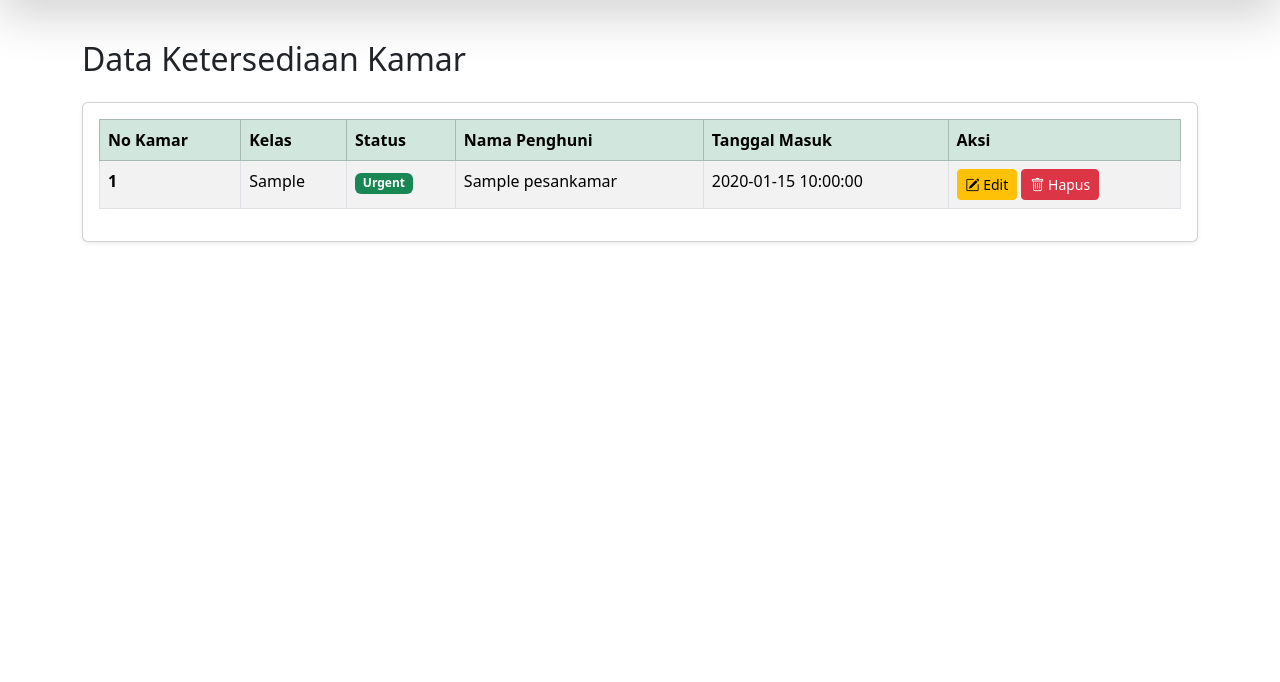
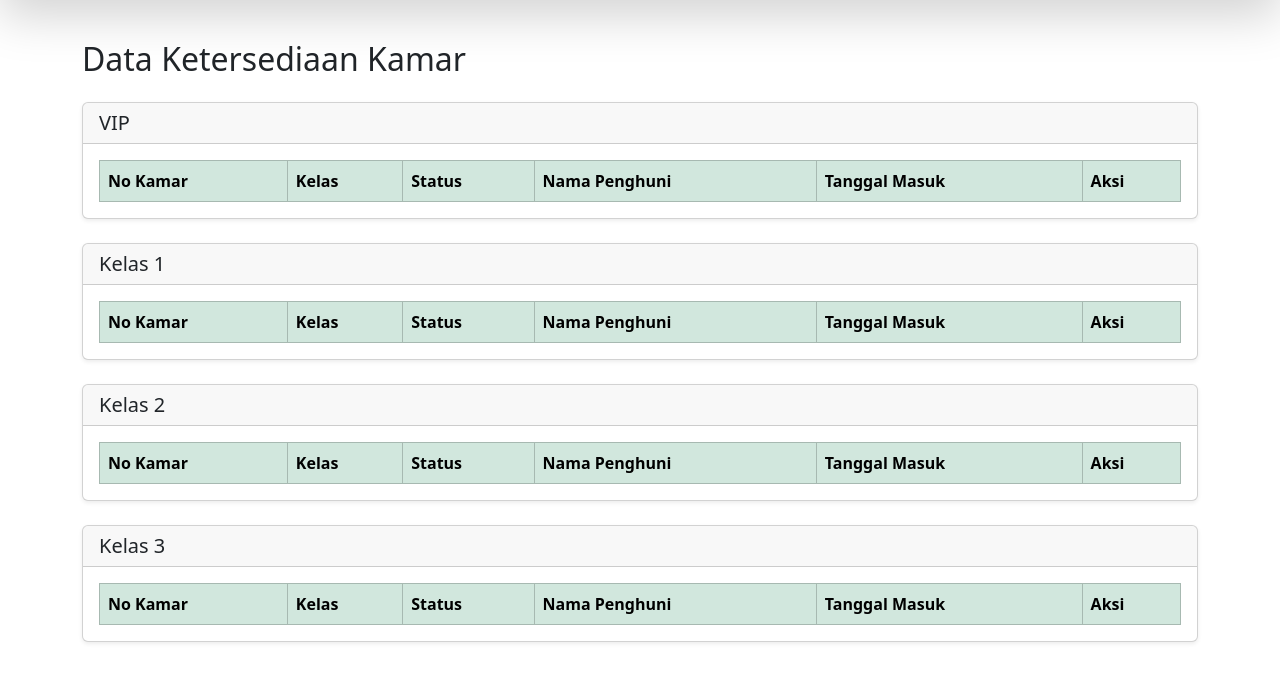
Before and after one commit to navianwildan-maker/PROJECT-AKHIR-PEMWEB, a PHP site: page /dataPesanKamar.php in a window 1280 px wide. Shown: the part 84-766 px from the top of the page. Run offline with PHP 8.4, Linux system fonts and the light colour scheme; the visitor is signed in with stand-in values (Sample User, id 1); tables that the repository leaves empty or names only in its code hold one stand-in row (values such as "Sample post"); lists and menus that the app fills with data are empty.

Commit message:
menampilkan data kamar (unassigned) ke halaman admin

```diff
--- a/dataPesanKamar.php
+++ b/dataPesanKamar.php
@@ -45,54 +45,88 @@
             <h2>Data Ketersediaan Kamar</h2>
         </div>
 
-        <div class="card shadow-sm">
+<?php
+include 'connection.php';
+$classes = ['VIP', 'Kelas 1', 'Kelas 2', 'Kelas 3'];
+
+foreach ($classes as $className) {
+    $sql = "SELECT kf.id_kamar, kf.nomor_kamar, kk.nama_kelas AS kelas, kf.status_kamar AS status,
+                   p.nama, pk.tanggal_masuk, pk.id_pasien
+            FROM kamar_fisik kf
+            JOIN kelas_kamar kk ON kf.id_kelas = kk.id_kelas
+            LEFT JOIN pesankamar pk ON kf.id_kamar = pk.id_kamar
+            LEFT JOIN pasien p ON pk.id_pasien = p.id_pasien
+            WHERE kk.nama_kelas = ?
+            ORDER BY kf.nomor_kamar ASC";
+    $stmt = mysqli_prepare($connect, $sql);
+    mysqli_stmt_bind_param($stmt, 's', $className);
+    mysqli_stmt_execute($stmt);
+    $result = mysqli_stmt_get_result($stmt);
+    ?>
+    <div class="card shadow-sm mb-4">
+        <div class="card-header">
+            <h5 class="mb-0"><?= htmlspecialchars($className) ?></h5>
+        </div>
         <div class="card-body">
             <div class="table-responsive">
-                    <table class="table table-striped table-hover table-bordered">
+                <table class="table table-striped table-hover table-bordered mb-0">
                     <thead class="table-success">
                         <tr>
-                                <th scope="col">No Kamar</th>
-                                <th scope="col">Kelas</th>
-                                <th scope="col">Status</th>
-                                <th scope="col">Nama Penghuni</th>
-                                <th scope="col">Tanggal Masuk</th>
-                                <th scope="col">Aksi</th>
+                            <th>No Kamar</th>
+                            <th>Kelas</th>
+                            <th>Status</th>
+                            <th>Nama Penghuni</th>
+                            <th>Tanggal Masuk</th>
+                            <th>Aksi</th>
                         </tr>
                     </thead>
                     <tbody>
-                            <?php
-                            include 'connection.php';
-                            $result = mysqli_query($connect, "SELECT * FROM pesankamar");
+                    <?php while ($row = mysqli_fetch_assoc($result)) {
 
-
-                            while ($row = mysqli_fetch_assoc($result)) {
-                            ?>
+                        if (empty($row['id_pasien'])) { ?>
                             <tr>
-                                <th scope="row"><?= $row['id_kamar'] ?></th>
-                                <td><?= $row['kelas'] ?></td>
+                                <td><?= htmlspecialchars($row['nomor_kamar']) ?></td>
+                                <td><?= htmlspecialchars($row['kelas']) ?></td>
                                 <td>
-                                    <span class="badge <?= ($row['status'] == 'Terisi') ? 'bg-danger' : 'bg-success' ?>">
-                                        <?= $row['status'] ?>
+                                    <span class="badge <?= ($row['status'] === 'Terisi') ? 'bg-danger' : 'bg-success' ?>">
+                                        <?= htmlspecialchars($row['status']) ?>
                                     </span>
                                 </td>
-                                <td><?= $row['nama'] ?></td>
-                                <td><?= $row['tanggal_masuk'] ?></td>
+                                <!-- gabungkan kolom sisanya menjadi satu kolom informatif -->
+                                <td colspan="3" class="text-muted" style="text-align: center;">Kamar kosong</td>
+                            </tr>
+                        <?php } else { ?>
+                            <tr>
+                                <td><?= htmlspecialchars($row['nomor_kamar']) ?></td>
+                                <td><?= htmlspecialchars($row['kelas']) ?></td>
                                 <td>
-                                    <a href="editDataKamar.php?id=<?= $row['id'] ?>" class="btn btn-warning btn-sm">
+                                    <span class="badge <?= ($row['status'] === 'Terisi') ? 'bg-danger' : 'bg-success' ?>">
+                                        <?= htmlspecialchars($row['status']) ?>
+                                    </span>
+                                </td>
+                                <td><?= htmlspecialchars($row['nama']) ?></td>
+                                <td><?= htmlspecialchars($row['tanggal_masuk']) ?></td>
+                                <td>
+                                    <a href="editDataKamar.php?id=<?= (int)$row['id_kamar'] ?>" class="btn btn-warning btn-sm">
                                         <i class="bi bi-pencil-square"></i> Edit
                                     </a>
-                                    <a href="deleteDataKamar.php?id=<?= $row['id'] ?>" class="btn btn-danger btn-sm" onclick="return confirm('Apakah Anda yakin ingin menghapus data ini?');">
+                                    <a href="deleteDataKamar.php?id=<?= (int)$row['id_kamar'] ?>" class="btn btn-danger btn-sm" onclick="return confirm('Apakah Anda yakin ingin menghapus data ini?');">
                                         <i class="bi bi-trash"></i> Hapus
                                     </a>
                                 </td>
                             </tr>
-                            <?php } ?>
+                        <?php }
+                    } ?>
                     </tbody>
                 </table>
             </div>
         </div>
     </div>
-    </div>
+    <?php
+    mysqli_stmt_close($stmt);
+}
+?>
+
 
 <script src="https://cdn.jsdelivr.net/npm/bootstrap@5.3.3/dist/js/bootstrap.bundle.min.js"></script>
 </body>
```
Also changed, not shown: daftarKamar.php (+18 -5 lines), editDataPasien.php (+13 -1 lines). Lines whose indentation alone changed are shown as unchanged.
